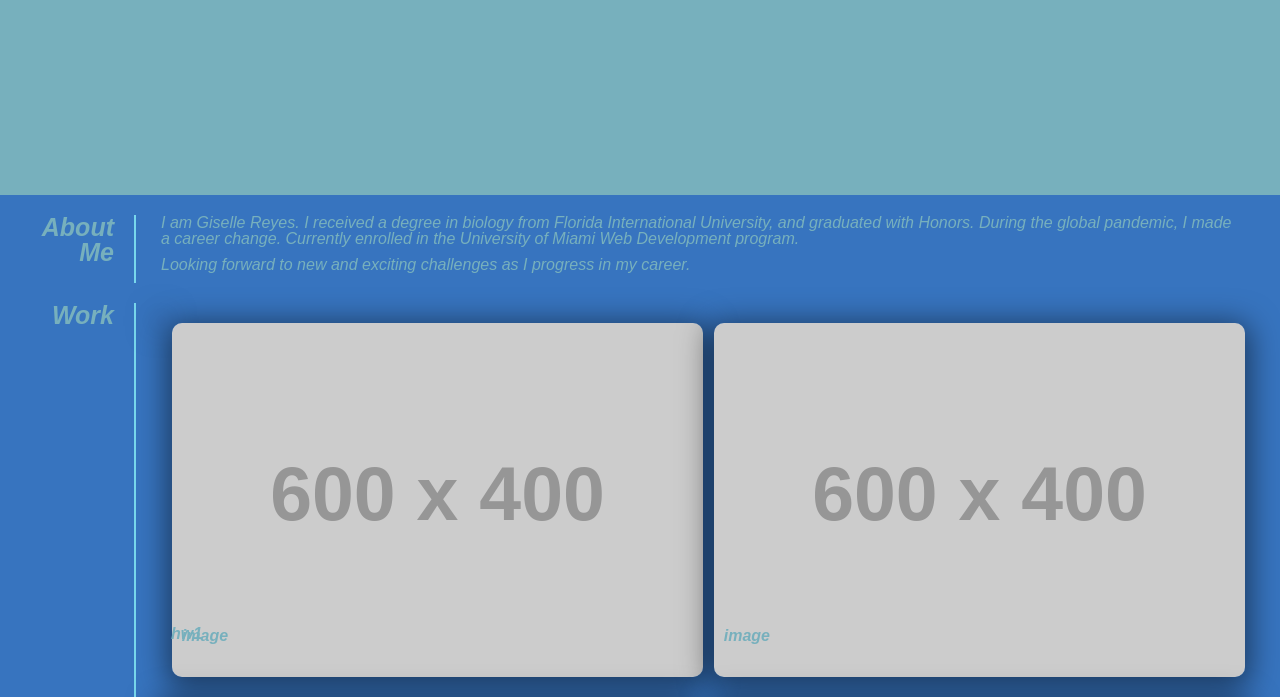
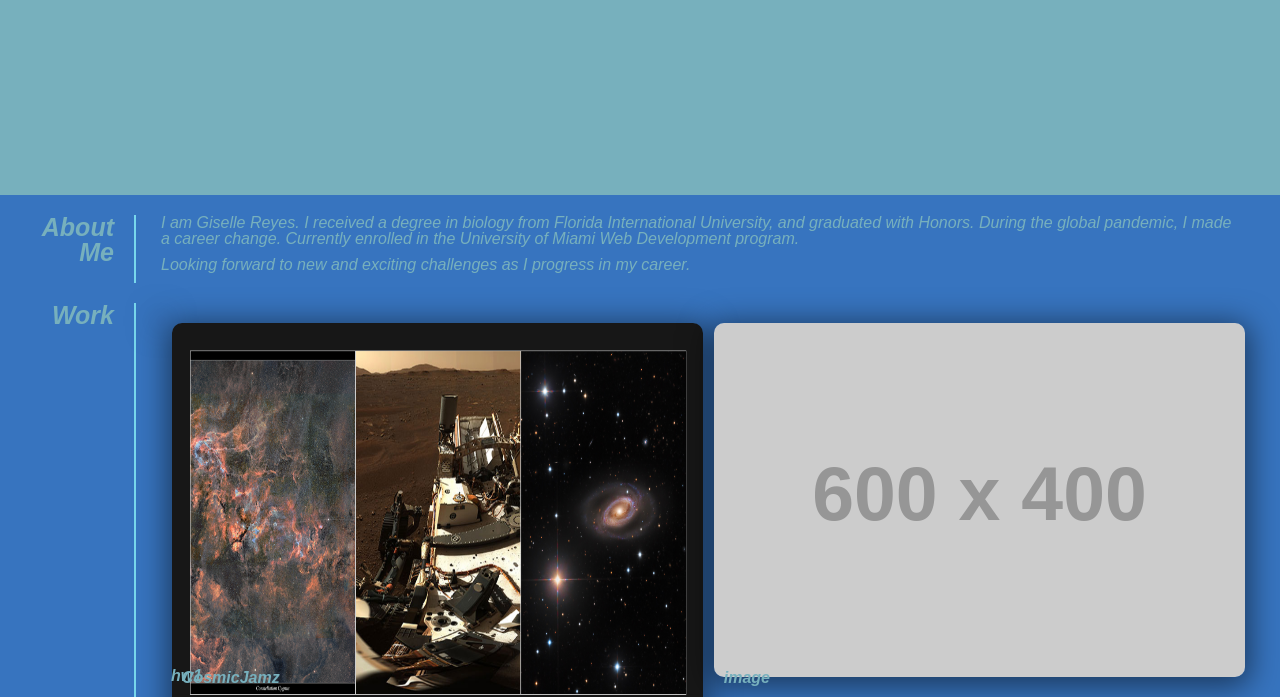
Before and after one commit to gisellerx/Portfolio, a plain HTML site: page index.html in a window 1280 px wide. Shown: the part 54-751 px from the top of the page. Drawn offline with Linux system fonts and the light colour scheme; placeholder pictures from the web are drawn by us.

Commit message:
added project 1 to portfolio

```diff
--- a/index.html
+++ b/index.html
@@ -40,8 +40,8 @@
             </section>
 
             <section class="card">
-                <img src="https://placehold.co/600x400" alt="">
-                <h3>image</h3>
+                <a href="https://ekovalchick.github.io/project_1/"><img src="./assets/images/CosmicJamz.png" alt="" width="600" height="400" id="CosmicJamz"></a>
+                <h3>CosmicJamz</h3>
             </section>
 
             <section class="card">
```
Also changed, not shown: assets/images/CosmicJamz.png (added).
